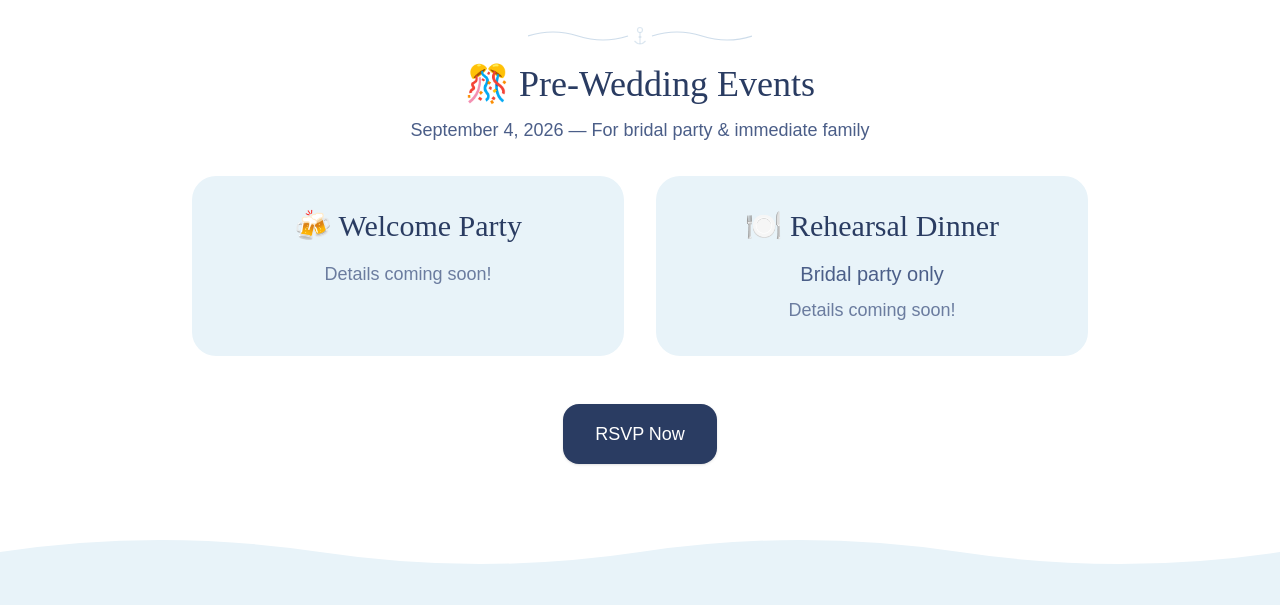
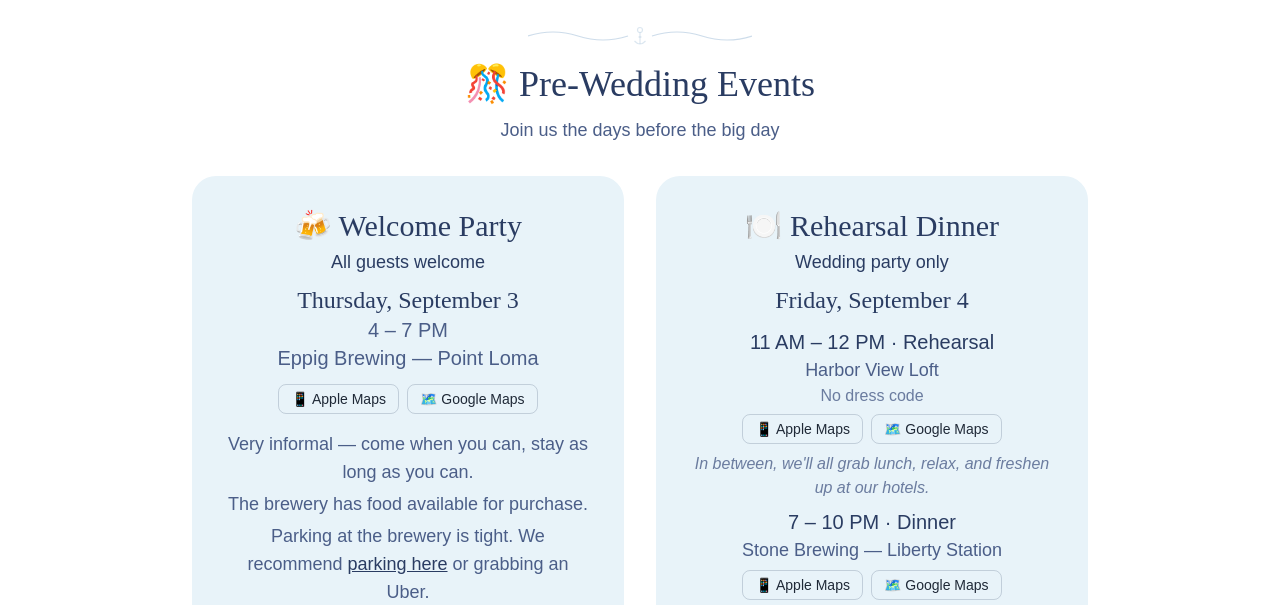
Before and after one commit to alexanderpg96/the-ryan-wedding, a plain HTML site: page details.html in a window 1280 px wide. Shown: the part 3310-3915 px from the top of the page. Drawn offline with nearby package versions, Linux system fonts and the light colour scheme; a web font is replaced by a local one.

Commit message:
wedding website updates

```diff
--- a/details.html
+++ b/details.html
@@ -374,25 +374,59 @@
       </div>
 
       <!-- Pre-Wedding Events -->
-      <div class="fade-in mb-12">
+      <div id="pre-wedding" class="fade-in mb-12 scroll-mt-24">
         <h2 class="font-bona text-3xl sm:text-4xl text-ink mb-3 text-center">🎊 Pre-Wedding Events</h2>
-        <p class="text-center text-slatey mb-8 text-lg">September 4, 2026 — For bridal party & immediate family</p>
+        <p class="text-center text-slatey mb-8 text-lg">Join us the days before the big day</p>
         <div class="grid grid-cols-1 md:grid-cols-2 gap-6 sm:gap-8 max-w-4xl mx-auto">
           <!-- Welcome Party -->
-          <div class="rounded-3xl bg-skywash p-6 sm:p-8 text-center">
-            <h3 class="font-bona text-2xl sm:text-3xl text-ink mb-4">🍻 Welcome Party</h3>
-            <div class="space-y-2">
-              <p class="text-slatey/80 text-base sm:text-lg mt-3">Details coming soon!</p>
+          <div class="rounded-3xl bg-skywash p-6 sm:p-8 text-center flex flex-col">
+            <h3 class="font-bona text-2xl sm:text-3xl text-ink mb-1">🍻 Welcome Party</h3>
+            <p class="text-ink font-medium text-base sm:text-lg mb-2">All guests welcome</p>
+            <p class="font-bona text-xl sm:text-2xl text-ink">Thursday, September 3</p>
+            <p class="text-slatey text-lg sm:text-xl">4 – 7 PM</p>
+            <p class="text-slatey text-lg sm:text-xl mb-3">Eppig Brewing — Point Loma</p>
+            <div class="flex flex-wrap gap-2 justify-center mb-4">
+              <a target="_blank" rel="noopener" href="https://maps.apple.com/?q=Eppig+Brewing+Point+Loma" class="inline-flex items-center justify-center rounded-lg border border-ink/20 px-3 py-1 text-sm hover:bg-white transition-colors touch-manipulation">📱 Apple Maps</a>
+              <a target="_blank" rel="noopener" href="https://maps.google.com/?q=Eppig+Brewing+Point+Loma" class="inline-flex items-center justify-center rounded-lg border border-ink/20 px-3 py-1 text-sm hover:bg-white transition-colors touch-manipulation">🗺️ Google Maps</a>
             </div>
+            <div class="space-y-1 text-slatey text-base sm:text-lg mb-3">
+              <p>Very informal — come when you can, stay as long as you can.</p>
+              <p>The brewery has food available for purchase.</p>
+              <p>Parking at the brewery is tight. We recommend <a href="https://maps.app.goo.gl/77Fb1E2tLUQrQ7KT9" target="_blank" rel="noopener" class="text-ink underline hover:text-slatey">parking here</a> or grabbing an Uber.</p>
+            </div>
+            <p class="text-slatey/80 text-base sm:text-lg mt-auto">No dress code — wear whatever's comfortable.</p>
           </div>
 
           <!-- Rehearsal Dinner -->
-          <div class="rounded-3xl bg-skywash p-6 sm:p-8 text-center">
-            <h3 class="font-bona text-2xl sm:text-3xl text-ink mb-4">🍽️ Rehearsal Dinner</h3>
-            <div class="space-y-2">
-              <p class="text-slatey text-lg sm:text-xl">Bridal party only</p>
-              <p class="text-slatey/80 text-base sm:text-lg mt-3">Details coming soon!</p>
+          <div class="rounded-3xl bg-skywash p-6 sm:p-8 text-center flex flex-col">
+            <h3 class="font-bona text-2xl sm:text-3xl text-ink mb-1">🍽️ Rehearsal Dinner</h3>
+            <p class="text-ink font-medium text-base sm:text-lg mb-2">Wedding party only</p>
+            <p class="font-bona text-xl sm:text-2xl text-ink mb-3">Friday, September 4</p>
+            <div class="space-y-1 text-center max-w-sm mx-auto mb-4">
+              <div>
+                <p class="text-ink font-medium text-lg sm:text-xl">11 AM – 12 PM · Rehearsal</p>
+                <p class="text-slatey text-base sm:text-lg">Harbor View Loft</p>
+                <p class="text-slatey/80 text-sm sm:text-base mb-1.5">No dress code</p>
+                <div class="flex flex-wrap gap-2 justify-center">
+                  <a target="_blank" rel="noopener" href="https://maps.apple.com/?q=Harbor+View+Loft+San+Diego" class="inline-flex items-center justify-center rounded-lg border border-ink/20 px-3 py-1 text-sm hover:bg-white transition-colors touch-manipulation">📱 Apple Maps</a>
+                  <a target="_blank" rel="noopener" href="https://maps.google.com/?q=Harbor+View+Loft+San+Diego" class="inline-flex items-center justify-center rounded-lg border border-ink/20 px-3 py-1 text-sm hover:bg-white transition-colors touch-manipulation">🗺️ Google Maps</a>
+                </div>
+              </div>
+              <p class="text-slatey/80 text-sm sm:text-base italic py-1">In between, we'll all grab lunch, relax, and freshen up at our hotels.</p>
+              <div>
+                <p class="text-ink font-medium text-lg sm:text-xl">7 – 10 PM · Dinner</p>
+                <p class="text-slatey text-base sm:text-lg mb-1.5">Stone Brewing — Liberty Station</p>
+                <div class="flex flex-wrap gap-2 justify-center">
+                  <a target="_blank" rel="noopener" href="https://maps.apple.com/?q=Stone+Brewing+World+Bistro+Liberty+Station+San+Diego" class="inline-flex items-center justify-center rounded-lg border border-ink/20 px-3 py-1 text-sm hover:bg-white transition-colors touch-manipulation">📱 Apple Maps</a>
+                  <a target="_blank" rel="noopener" href="https://maps.app.goo.gl/dQB38eQuicQJXhek8" class="inline-flex items-center justify-center rounded-lg border border-ink/20 px-3 py-1 text-sm hover:bg-white transition-colors touch-manipulation">🗺️ Google Maps</a>
+                </div>
+              </div>
             </div>
+            <div class="space-y-1 text-slatey text-base sm:text-lg mb-3">
+              <p>Food & drinks provided — vegetarian, pescatarian, and vegan-friendly.</p>
+              <p>Free parking at both locations.</p>
+            </div>
+            <p class="text-slatey/80 text-base sm:text-lg mt-auto"><span class="text-ink font-medium">Dinner dress code:</span> Cocktail.</p>
           </div>
         </div>
       </div>
```
Also changed, not shown: faq.html (+4 -0 lines), index.html (+6 -0 lines).
